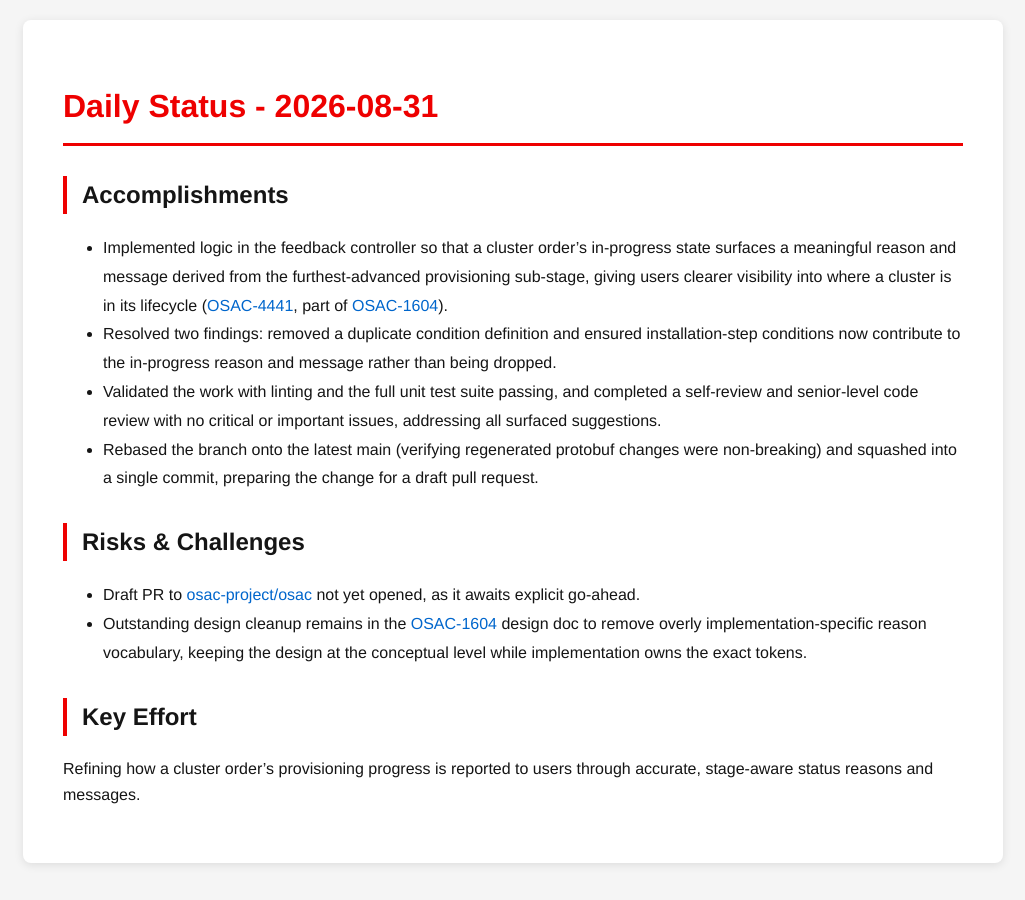
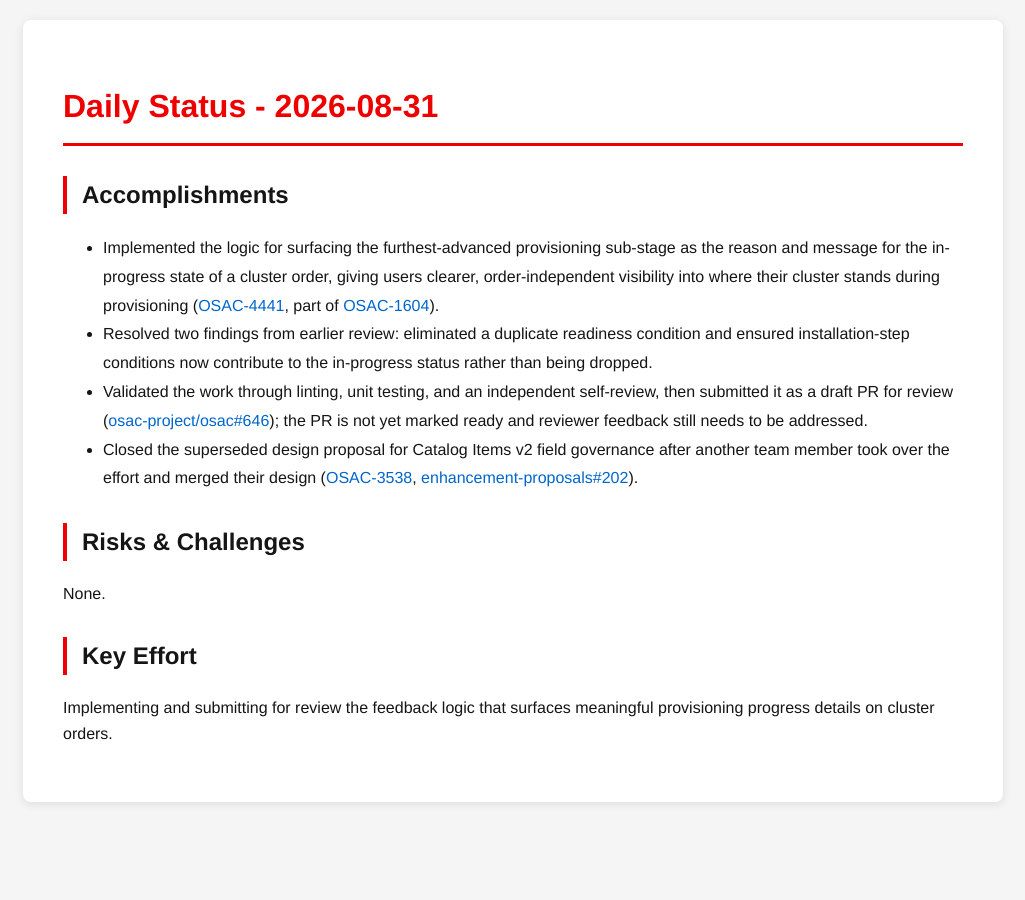
Before and after one commit to tzvatot/daily-status, a Jekyll site: the page built from 2026-08-31.md, in a window 1280 px wide. Shown: the whole page, without its empty margins (127-1152 px from the left). Built offline with Jekyll 4.4.1, drawn with Linux system fonts in a browser that asks for light colours.

Commit message:
Daily status update - 2026-08-31

```diff
--- a/2026-08-31.md
+++ b/2026-08-31.md
@@ -7,14 +7,13 @@ date: 2026-08-31
 # Daily Status - 2026-08-31
 
 ## Accomplishments
-- Implemented logic in the feedback controller so that a cluster order's in-progress state surfaces a meaningful reason and message derived from the furthest-advanced provisioning sub-stage, giving users clearer visibility into where a cluster is in its lifecycle ([OSAC-4441](https://redhat.atlassian.net/browse/OSAC-4441), part of [OSAC-1604](https://redhat.atlassian.net/browse/OSAC-1604)).
-- Resolved two findings: removed a duplicate condition definition and ensured installation-step conditions now contribute to the in-progress reason and message rather than being dropped.
-- Validated the work with linting and the full unit test suite passing, and completed a self-review and senior-level code review with no critical or important issues, addressing all surfaced suggestions.
-- Rebased the branch onto the latest main (verifying regenerated protobuf changes were non-breaking) and squashed into a single commit, preparing the change for a draft pull request.
+- Implemented the logic for surfacing the furthest-advanced provisioning sub-stage as the reason and message for the in-progress state of a cluster order, giving users clearer, order-independent visibility into where their cluster stands during provisioning ([OSAC-4441](https://redhat.atlassian.net/browse/OSAC-4441), part of [OSAC-1604](https://redhat.atlassian.net/browse/OSAC-1604)).
+- Resolved two findings from earlier review: eliminated a duplicate readiness condition and ensured installation-step conditions now contribute to the in-progress status rather than being dropped.
+- Validated the work through linting, unit testing, and an independent self-review, then submitted it as a draft PR for review ([osac-project/osac#646](https://github.com/osac-project/osac/pull/646)); the PR is not yet marked ready and reviewer feedback still needs to be addressed.
+- Closed the superseded design proposal for Catalog Items v2 field governance after another team member took over the effort and merged their design ([OSAC-3538](https://redhat.atlassian.net/browse/OSAC-3538), [enhancement-proposals#202](https://github.com/osac-project/enhancement-proposals/pull/202)).
 
 ## Risks & Challenges
-- Draft PR to [osac-project/osac](https://github.com/osac-project/osac/pulls) not yet opened, as it awaits explicit go-ahead.
-- Outstanding design cleanup remains in the [OSAC-1604](https://redhat.atlassian.net/browse/OSAC-1604) design doc to remove overly implementation-specific reason vocabulary, keeping the design at the conceptual level while implementation owns the exact tokens.
+None.
 
 ## Key Effort
-Refining how a cluster order's provisioning progress is reported to users through accurate, stage-aware status reasons and messages.
+Implementing and submitting for review the feedback logic that surfaces meaningful provisioning progress details on cluster orders.
```
